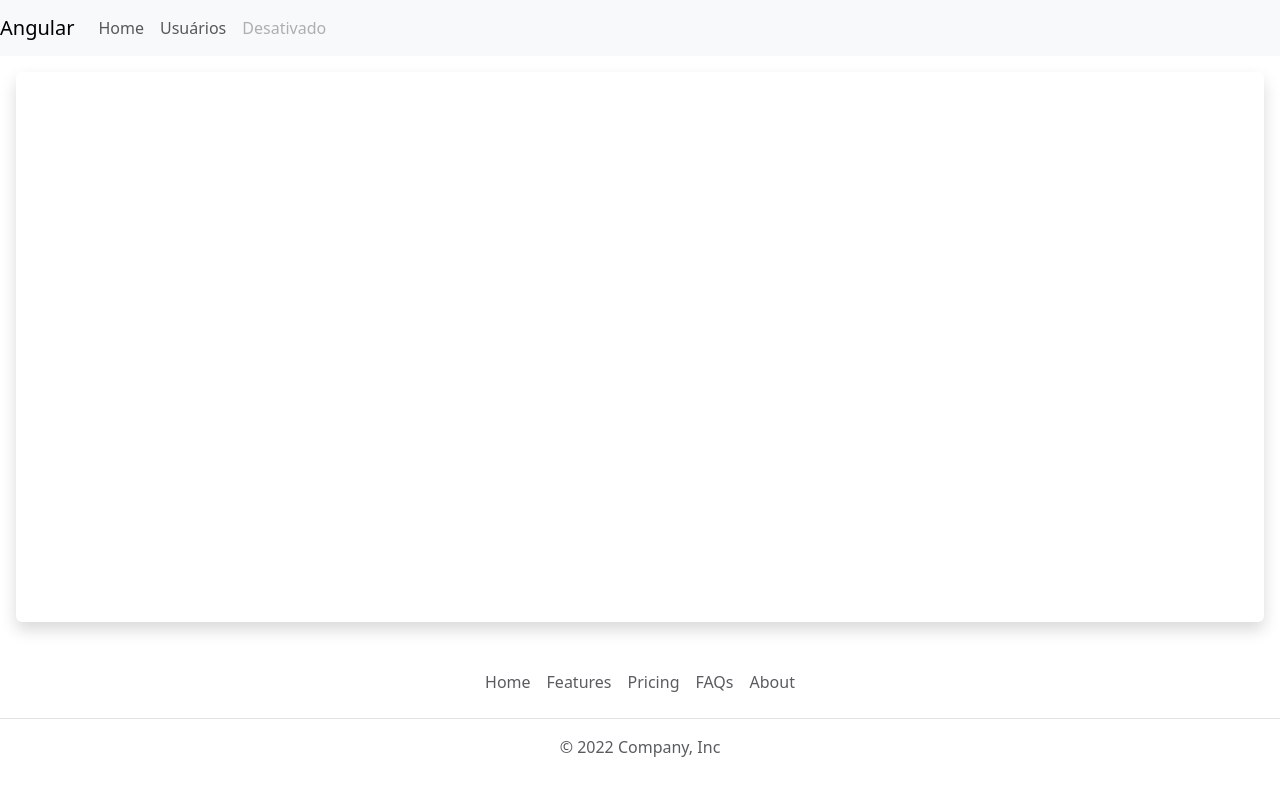
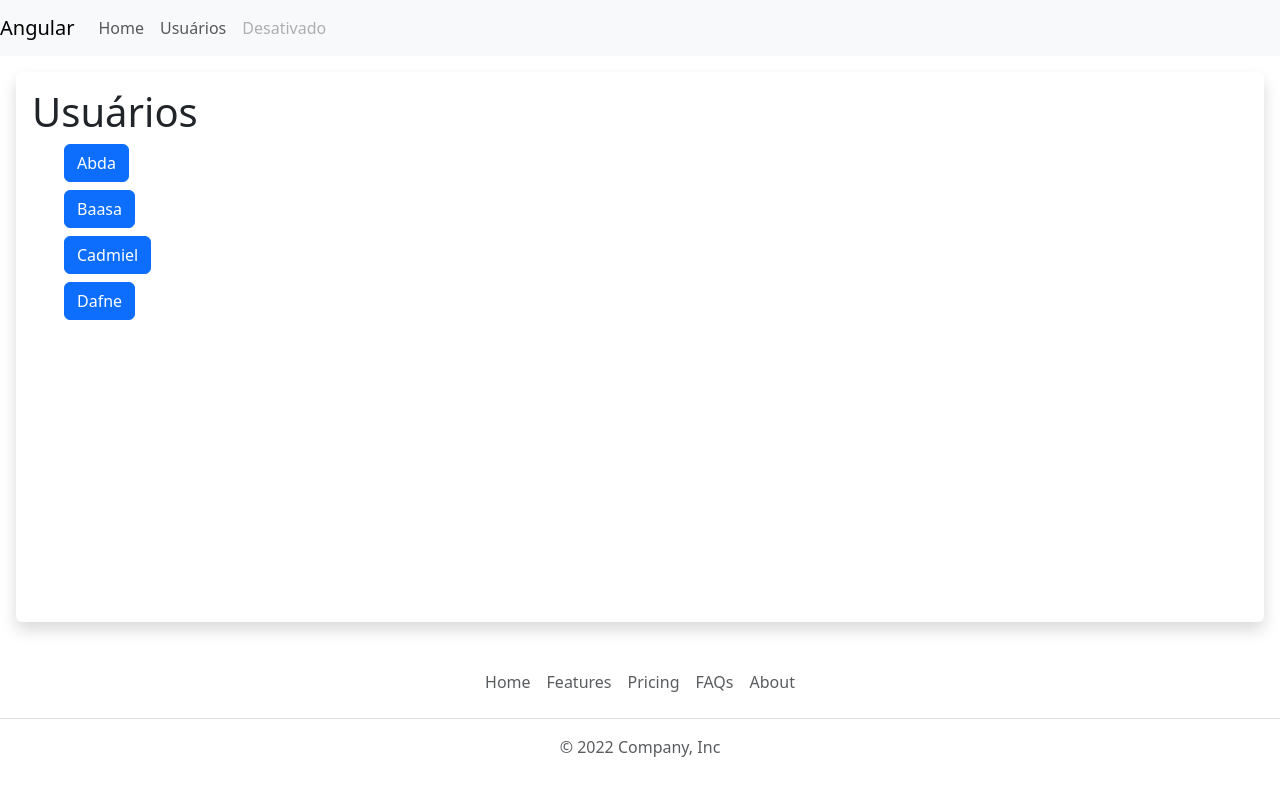
Before and after one commit to fabao1966/angular-testes, an Angular app: page /users/list in a window 1280 px wide. Before the commit this address led to /. Shown: the top 796 px of the page. Built offline with nearby package versions, Linux system fonts and the light colour scheme.

Commit message:
Parâmetros em rotas no Angular com routerLink

```diff
--- a/src/app/_components/navbar/navbar.component.html
+++ b/src/app/_components/navbar/navbar.component.html
@@ -1,5 +1,5 @@
 <nav class="navbar navbar-expand-lg navbar-light bg-light">
-  <a class="navbar-brand" href="#">Angular</a>
+  <a class="navbar-brand" routerLink="/">Angular</a>
   <button class="navbar-toggler" type="button" data-toggle="collapse" data-target="#navbarNav" aria-controls="navbarNav" aria-expanded="false" aria-label="Alterna navegação">
     <span class="navbar-toggler-icon"></span>
   </button>
@@ -9,7 +9,7 @@
         <a class="nav-link" routerLink="/">Home</a>
       </li>
       <li class="nav-item">
-        <a class="nav-link" routerLink="/users">Usuários</a>
+        <a class="nav-link" routerLink="/users/list">Usuários</a>
       </li>
       <li class="nav-item">
         <a class="nav-link disabled" href="#">Desativado</a>
--- a/src/app/app.routes.ts
+++ b/src/app/app.routes.ts
@@ -1,8 +1,10 @@
 import { Routes } from '@angular/router';
 import { HomeComponent } from './pages/home/home.component';
 import { UsersComponent } from './pages/users/users.component';
+import { UserComponent } from './pages/user/user.component';
 
 export const routes: Routes = [
   {path:'', component: HomeComponent},
-  {path:'users', component: UsersComponent}
+  {path:'users/list', component: UsersComponent},
+  {path:'users/:username', component: UserComponent}
 ];
--- /dev/null
+++ b/src/app/pages/user/user.component.html
@@ -0,0 +1 @@
+<h2>Bem vindo(a) {{ username }}</h2>
--- /dev/null
+++ b/src/app/pages/user/user.component.ts
@@ -0,0 +1,21 @@
+import { Component, OnInit } from '@angular/core';
+import { ActivatedRoute } from '@angular/router';
+
+@Component({
+  selector: 'app-user',
+  standalone: true,
+  imports: [],
+  templateUrl: './user.component.html',
+  styleUrl: './user.component.css'
+})
+export class UserComponent implements OnInit {
+  username:string | null = '';
+
+  constructor(private route: ActivatedRoute){}
+
+  ngOnInit(): void {
+    this.route.paramMap.subscribe((params) => {
+      this.username = params.get('username');
+    });
+  }
+}
--- a/src/app/pages/users/users.component.css
+++ b/src/app/pages/users/users.component.css
@@ -0,0 +1,3 @@
+.list-button{
+  list-style-type: none;
+}
--- a/src/app/pages/users/users.component.html
+++ b/src/app/pages/users/users.component.html
@@ -1,4 +1,8 @@
 <h1>Usuários</h1>
-<ul>
-  <li *ngFor="let item of nomes">{{ item }}</li>
+<ul class="list-button">
+  <li class="mb-2" *ngFor="let user of users">
+
+    <button [routerLink]="'/users/' + user"  class="btn btn-primary">{{ user }}</button>
+
+  </li>
 </ul>
--- a/src/app/pages/users/users.component.ts
+++ b/src/app/pages/users/users.component.ts
@@ -1,14 +1,15 @@
 import { CommonModule } from '@angular/common';
 import { Component } from '@angular/core';
+import { RouterLink } from '@angular/router';
 
 @Component({
   selector: 'app-users',
   standalone: true,
-  imports: [CommonModule],
+  imports: [CommonModule, RouterLink],
   templateUrl: './users.component.html',
   styleUrl: './users.component.css'
 })
 export class UsersComponent {
-  nomes:string[] = ['Abda', 'Baasa', 'Cadmiel', 'Dafne'];
+  users:string[] = ['Abda', 'Baasa', 'Cadmiel', 'Dafne'];
 
 }
```
Also changed, not shown: src/app/pages/user/user.component.css (added).
